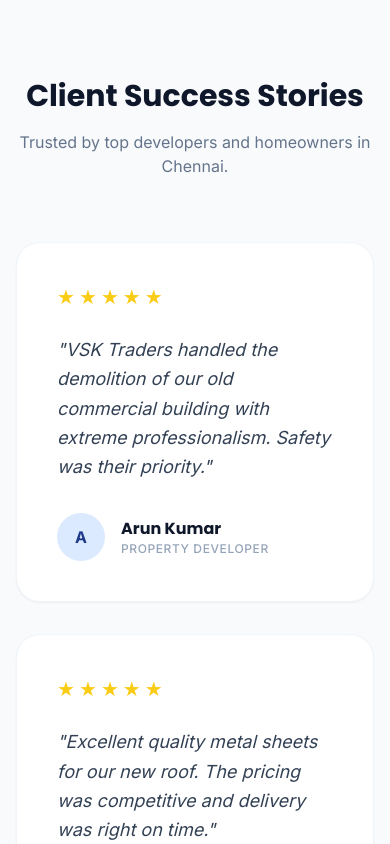
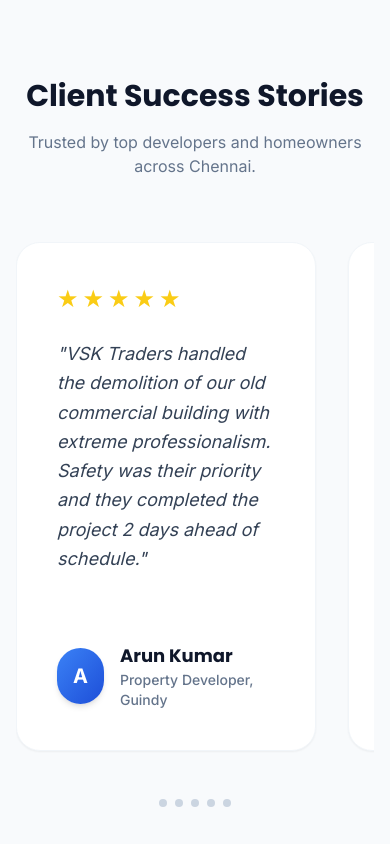
Before and after one commit to Meeranmk/vsk, a React (Vite) app: page /#/ in a window 390 px wide. Shown: the part 6260-7104 px from the top of the page. Built offline with nearby package versions, Linux system fonts and the light colour scheme.

Commit message:
Added 8 new client testimonials with carousel - Total 10 reviews covering demolition, shed construction, and roofing across Chennai locations with smooth scrolling carousel UI

```diff
--- a/constants.tsx
+++ b/constants.tsx
@@ -241,15 +241,71 @@
   {
     id: 't1',
     name: 'Arun Kumar',
-    role: 'Property Developer',
-    content: 'VSK Traders handled the demolition of our old commercial building with extreme professionalism. Safety was their priority.',
+    role: 'Property Developer, Guindy',
+    content: 'VSK Traders handled the demolition of our old commercial building with extreme professionalism. Safety was their priority and they completed the project 2 days ahead of schedule.',
     rating: 5
   },
   {
     id: 't2',
-    name: 'Suresh',
-    role: 'Homeowner',
-    content: 'Excellent quality metal sheets for our new roof. The pricing was competitive and delivery was right on time.',
+    name: 'Suresh Ramachandran',
+    role: 'Homeowner, Perambur',
+    content: 'Excellent quality metal sheets for our new roof. The pricing was competitive and delivery was right on time. Very satisfied with their service.',
+    rating: 5
+  },
+  {
+    id: 't3',
+    name: 'Rajesh Industries',
+    role: 'Factory Owner, Ambattur',
+    content: 'We needed our old factory shed dismantled and VSK Traders did an amazing job. They even bought the scrap materials at a fair price, making it cost-neutral for us!',
+    rating: 5
+  },
+  {
+    id: 't4',
+    name: 'Priya Venkatesh',
+    role: 'Architect, Anna Nagar',
+    content: 'I have recommended VSK Traders to multiple clients for roofing materials. Their UPVC sheets are top quality and they have great technical knowledge to guide you.',
+    rating: 5
+  },
+  {
+    id: 't5',
+    name: 'Mohammed Farook',
+    role: 'Warehouse Owner, Porur',
+    content: 'VSK Traders constructed our 15,000 sq.ft warehouse shed in just 6 weeks. The PEB structure is excellent quality and their team was very professional throughout.',
+    rating: 5
+  },
+  {
+    id: 't6',
+    name: 'Lakshmi Constructions',
+    role: 'Builder, Velachery',
+    content: 'We have been sourcing roofing materials from VSK Traders for 5+ years. Consistent quality, competitive prices, and reliable delivery. Highly recommended!',
+    rating: 5
+  },
+  {
+    id: 't7',
+    name: 'Karthik Subramanian',
+    role: 'Hotel Owner, T. Nagar',
+    content: 'They demolished our old 4-storey hotel building safely in a congested area. Zero complaints from neighbors and the site was left clean. Excellent controlled demolition work!',
+    rating: 5
+  },
+  {
+    id: 't8',
+    name: 'Senthil Kumar',
+    role: 'Industrial Shed Contractor, Tambaram',
+    content: 'VSK Traders is my go-to supplier for all metal roofing sheets and structural materials. Their GC sheets and MS pipes are always ISI certified. Great partnership!',
+    rating: 5
+  },
+  {
+    id: 't9',
+    name: 'Deepa Logistics',
+    role: 'Logistics Company, Sholinganallur',
+    content: 'They built our cold storage shed with PUF insulated panels. Temperature control is perfect and the construction quality is outstanding. Worth every rupee!',
+    rating: 5
+  },
+  {
+    id: 't10',
+    name: 'Vijay Enterprises',
+    role: 'Manufacturing Unit, Chromepet',
+    content: 'VSK Traders demolished our old manufacturing unit and built a new modern shed. One-stop solution for everything. Saved us time and hassle!',
     rating: 5
   }
 ];
--- a/pages/Home.tsx
+++ b/pages/Home.tsx
@@ -269,30 +269,71 @@
         <div className="max-w-7xl mx-auto px-4 sm:px-6 lg:px-8">
           <div className="text-center mb-16">
             <h2 className="text-3xl md:text-5xl font-bold text-slate-900 mb-4">Client Success Stories</h2>
-            <p className="text-slate-500">Trusted by top developers and homeowners in Chennai.</p>
+            <p className="text-slate-500">Trusted by top developers and homeowners across Chennai.</p>
           </div>
-          <div className="grid grid-cols-1 md:grid-cols-2 gap-8">
+
+          <div className="relative group">
+            {/* Scroll Buttons */}
+            <button
+              onClick={() => {
+                const container = document.getElementById('testimonials-scroll');
+                if (container) {
+                  container.scrollBy({ left: -400, behavior: 'smooth' });
+                }
+              }}
+              className="absolute left-0 top-1/2 -translate-y-1/2 -ml-4 z-10 bg-white p-3 rounded-full shadow-lg text-blue-900 opacity-0 group-hover:opacity-100 transition-all duration-300 hover:scale-110 hidden md:block"
+            >
+              <ChevronLeftIcon className="h-6 w-6" />
+            </button>
+            <button
+              onClick={() => {
+                const container = document.getElementById('testimonials-scroll');
+                if (container) {
+                  container.scrollBy({ left: 400, behavior: 'smooth' });
+                }
+              }}
+              className="absolute right-0 top-1/2 -translate-y-1/2 -mr-4 z-10 bg-white p-3 rounded-full shadow-lg text-blue-900 opacity-0 group-hover:opacity-100 transition-all duration-300 hover:scale-110 hidden md:block"
+            >
+              <ChevronRightIcon className="h-6 w-6" />
+            </button>
+
+            {/* Carousel Container */}
+            <div
+              id="testimonials-scroll"
+              className="flex overflow-x-auto gap-8 pb-8 snap-x snap-mandatory hide-scrollbar"
+              style={{ msOverflowStyle: 'none', scrollbarWidth: 'none' }}
+            >
               {TESTIMONIALS.map((t) => (
-              <div key={t.id} className="bg-white p-10 rounded-3xl shadow-sm border border-slate-100 flex flex-col justify-between">
+                <div key={t.id} className="min-w-[300px] md:min-w-[450px] snap-center bg-white p-10 rounded-3xl shadow-sm border border-slate-100 hover:shadow-xl transition-all duration-300 flex flex-col justify-between">
                   <div>
                     <div className="flex space-x-1 mb-6">
                       {[...Array(t.rating)].map((_, i) => (
-                      <span key={i} className="text-yellow-400 text-xl">★</span>
+                        <span key={i} className="text-yellow-400 text-2xl">★</span>
                       ))}
                     </div>
                     <p className="text-lg text-slate-700 italic mb-8 leading-relaxed">"{t.content}"</p>
                   </div>
                   <div className="flex items-center">
-                  <div className="w-12 h-12 bg-blue-100 rounded-full flex items-center justify-center text-blue-900 font-bold mr-4">
+                    <div className="w-14 h-14 bg-gradient-to-br from-blue-500 to-blue-700 rounded-full flex items-center justify-center text-white font-bold text-xl mr-4 shadow-md">
                       {t.name.charAt(0)}
                     </div>
                     <div>
-                    <h4 className="font-bold text-slate-900">{t.name}</h4>
-                    <p className="text-xs text-slate-400 font-medium uppercase tracking-wider">{t.role}</p>
+                      <h4 className="font-bold text-slate-900 text-lg">{t.name}</h4>
+                      <p className="text-sm text-slate-500 font-medium">{t.role}</p>
                     </div>
                   </div>
                 </div>
               ))}
+            </div>
+
+            {/* Mobile Swipe Hint */}
+            <div className="flex justify-center mt-4 md:hidden">
+              <div className="flex space-x-2">
+                {TESTIMONIALS.slice(0, 5).map((_, i) => (
+                  <div key={i} className="w-2 h-2 bg-slate-300 rounded-full"></div>
+                ))}
+              </div>
+            </div>
           </div>
         </div>
       </section>
```
Lines whose indentation alone changed are shown as unchanged.
